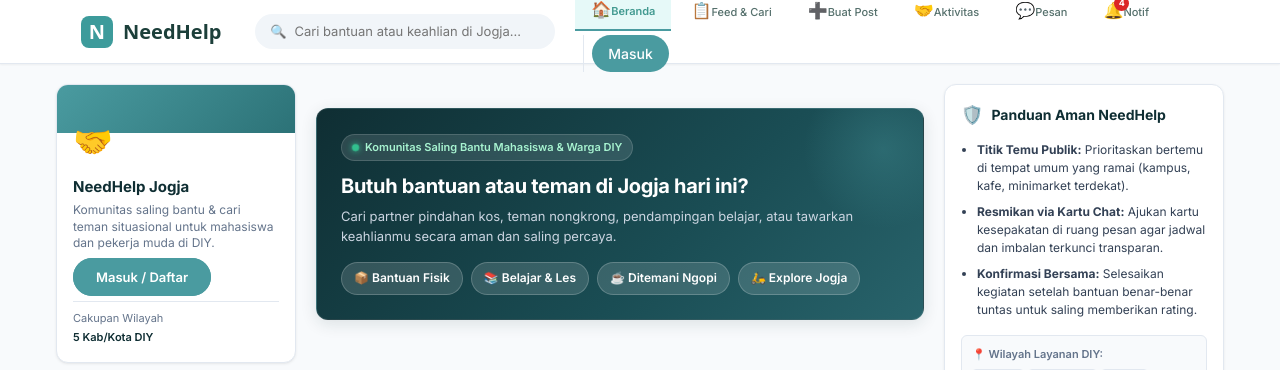
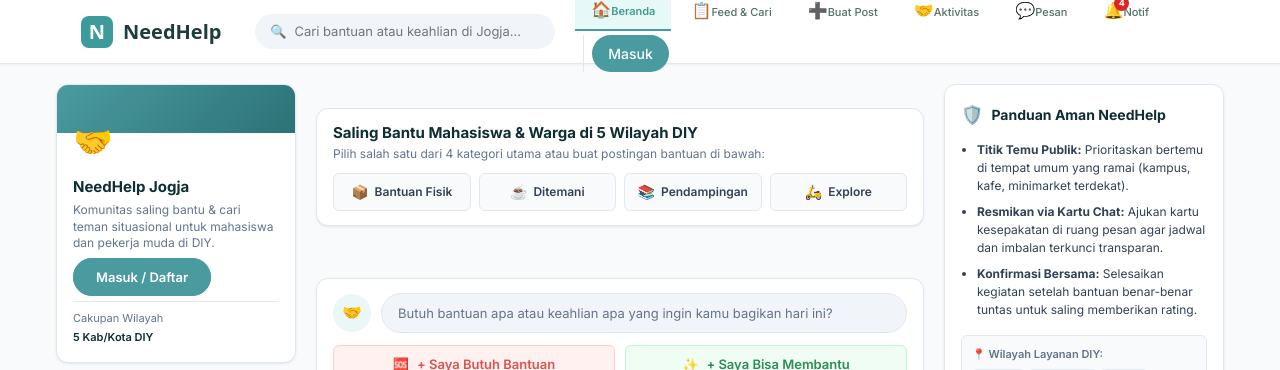
Before and after one commit to zakyrog/needhelp-modul7-kelompok21, a Next.js app: page / in a window 1280 px wide. Shown: the top 370 px of the page. Built offline with nearby package versions, Linux system fonts and the light colour scheme; no server answers.

Commit message:
style(feed): replace oversized banner with compact 4-category intro card and clean catalog labeling

```diff
--- a/src/app/katalog/page.js
+++ b/src/app/katalog/page.js
@@ -268,8 +268,9 @@ function CatalogContent() {
           )}
         </div>
 
-        {/* Kategori Chips */}
-        <div className="panel-categories-row" role="group" aria-label="Filter Kategori">
+        {/* Kategori Utama (4 Kategori Sah Sesuai Spesifikasi) */}
+        <div className="panel-categories-row" role="group" aria-label="Filter 4 Kategori Aktivitas">
+          <span className="panel-categories-label" id="cat-filter-label">Kategori Utama:</span>
           {Object.entries(CATEGORY_LABELS).map(([catKey, catLabel]) => {
             const isSelected = categories.includes(catKey);
             return (
@@ -279,6 +280,7 @@ function CatalogContent() {
                 className={`cat-chip-btn ${isSelected ? "selected" : ""}`}
                 onClick={() => handleCategoryToggle(catKey)}
                 aria-pressed={isSelected}
+                aria-describedby="cat-filter-label"
               >
                 {isSelected ? "✓ " : ""}{catLabel}
               </button>
--- a/src/app/page.js
+++ b/src/app/page.js
@@ -42,33 +42,29 @@ export default function HomePage() {
 
   return (
     <ThreeColumnLayout>
-      {/* 1. Welcoming Community Hero Banner */}
-      <section className="feed-hero-banner" aria-label="Sambutan Komunitas">
-        <div className="hero-banner-inner">
-          <div className="online-status-pill">
-            <span className="live-dot" aria-hidden="true" />
-            <span>Komunitas Saling Bantu Mahasiswa & Warga DIY</span>
-          </div>
-          <h1 className="hero-title">
-            Butuh bantuan atau teman di Jogja hari ini?
-          </h1>
-          <p className="hero-subtitle">
-            Cari partner pindahan kos, teman nongkrong, pendampingan belajar, atau tawarkan keahlianmu secara aman dan saling percaya.
-          </p>
-          <div className="hero-category-pills">
-            <Link href="/katalog?category=bantuan" className="cat-pill">
-              📦 Bantuan Fisik
-            </Link>
-            <Link href="/katalog?category=pendampingan" className="cat-pill">
-              📚 Belajar & Les
-            </Link>
-            <Link href="/katalog?category=ditemani" className="cat-pill">
-              ☕ Ditemani Ngopi
-            </Link>
-            <Link href="/katalog?category=explore" className="cat-pill">
-              🛵 Explore Jogja
-            </Link>
-          </div>
+      {/* 1. Welcoming Community Context & 4 Core Categories */}
+      <section className="feed-community-intro-card" aria-label="Kategori Utama NeedHelp Jogja">
+        <div className="intro-card-header">
+          <h1 className="intro-card-title">Saling Bantu Mahasiswa & Warga di 5 Wilayah DIY</h1>
+          <p className="intro-card-sub">Pilih salah satu dari 4 kategori utama atau buat postingan bantuan di bawah:</p>
+        </div>
+        <div className="intro-category-grid" role="group" aria-label="4 Kategori Aktivitas Utama">
+          <Link href="/katalog?category=bantuan" className="intro-cat-item">
+            <span className="cat-icon">📦</span>
+            <span className="cat-name">Bantuan Fisik</span>
+          </Link>
+          <Link href="/katalog?category=ditemani" className="intro-cat-item">
+            <span className="cat-icon">☕</span>
+            <span className="cat-name">Ditemani</span>
+          </Link>
+          <Link href="/katalog?category=pendampingan" className="intro-cat-item">
+            <span className="cat-icon">📚</span>
+            <span className="cat-name">Pendampingan</span>
+          </Link>
+          <Link href="/katalog?category=explore" className="intro-cat-item">
+            <span className="cat-icon">🛵</span>
+            <span className="cat-name">Explore</span>
+          </Link>
         </div>
       </section>
 
```
Also changed, not shown: src/styles/three-column.css.
